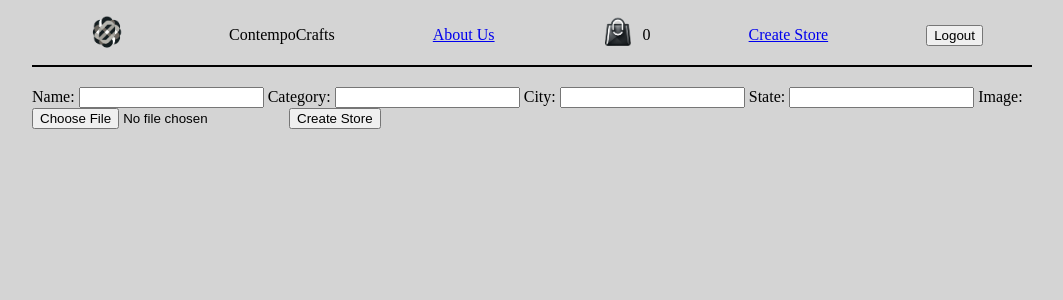
After one commit to kjcioffi/django-ecommerce, a Django app: page /create-store in a window 1280 px wide. The commit adds this page. Shown: the top 300 px of the page, without its empty margins (108-1171 px from the left). Run offline with Django 4.2, Linux system fonts and the light colour scheme; the visitor is signed in with stand-in values (Sample User, id 1); data that the repository does not hold is empty.

Commit message:
Fix typo in base.html.

```diff
--- a/store/templates/store/base.html
+++ b/store/templates/store/base.html
@@ -28,7 +28,7 @@
                             <a href="{% url 'store:order_admin' %}">Order Admin</a>
                         </div>
                     </section>
-                {% else %} {% comment "logic to create a store" %}{% {% endcomment %}
+                {% else %} {% comment "logic to create a store" %}{% endcomment %}
                     <form method="POST">
                         {% csrf_token %}
                         <a href="{% url 'store:create_store' %}">Create Store</a>
--- /dev/null
+++ b/store/templates/store/user-admin/create_store.html
@@ -0,0 +1,9 @@
+{% extends "store/base.html" %}
+
+{% block content %}
+<form method="POST" enctype="multipart/form-data">
+    {% csrf_token %}
+    {{ form }}
+    <button type="submit">Create Store</button>
+</form>
+{% endblock %}
--- a/store/urls.py
+++ b/store/urls.py
@@ -1,5 +1,6 @@
 from django.urls import path
 from .views import (
+    CreateStore,
     DownloadCustomerPDFReport,
     DownloadCustomerReport,
     DownloadProductPDFReport,
@@ -20,6 +21,7 @@ from .views import (
 
 app_name = "store"
 urlpatterns = [
+    path("create-store", CreateStore.as_view(), name="create_store"),
     path("store/<int:store_id>", StoreProducts.as_view(), name="store_front"),
     path("", StoreList.as_view(), name="store_list"),
     path("store/product/<int:pk>", ProductDetail.as_view(), name="product"),
--- a/store/views.py
+++ b/store/views.py
@@ -10,7 +10,7 @@ from django.views.generic.detail import DetailView
 from django.views.generic.edit import CreateView
 from django.views.decorators.http import require_http_methods
 from django.contrib import messages
-from store.forms import OrderAdminForm, OrderForm, ProductAdminForm
+from store.forms import CreateStoreForm, OrderAdminForm, OrderForm, ProductAdminForm
 from django.contrib.auth.decorators import login_required
 from django.utils import timezone
 
@@ -372,3 +372,15 @@ class DownloadSalesPDFReport(LoginRequiredMixin, ReportingMixin, View):
         str_datetime = current_datetime.strftime("%d_%m_%Y_%H:%M:%S")
 
         return self.generate_pdf_report(f"{store.name.lower()}_sales_report_{str_datetime}", "store/reports/sales.html", data)
+
+
+class CreateStore(LoginRequiredMixin, CreateView):
+    form_class = CreateStoreForm
+    template_name = "store/user-admin/create_store.html"
+    success_url = reverse_lazy("store:product_admin")
+
+    def form_valid(self, form):
+        self.object = form.save(commit=False)
+        self.object.owner = self.request.user
+        self.object.save()
+        return super().form_valid(form)
```
